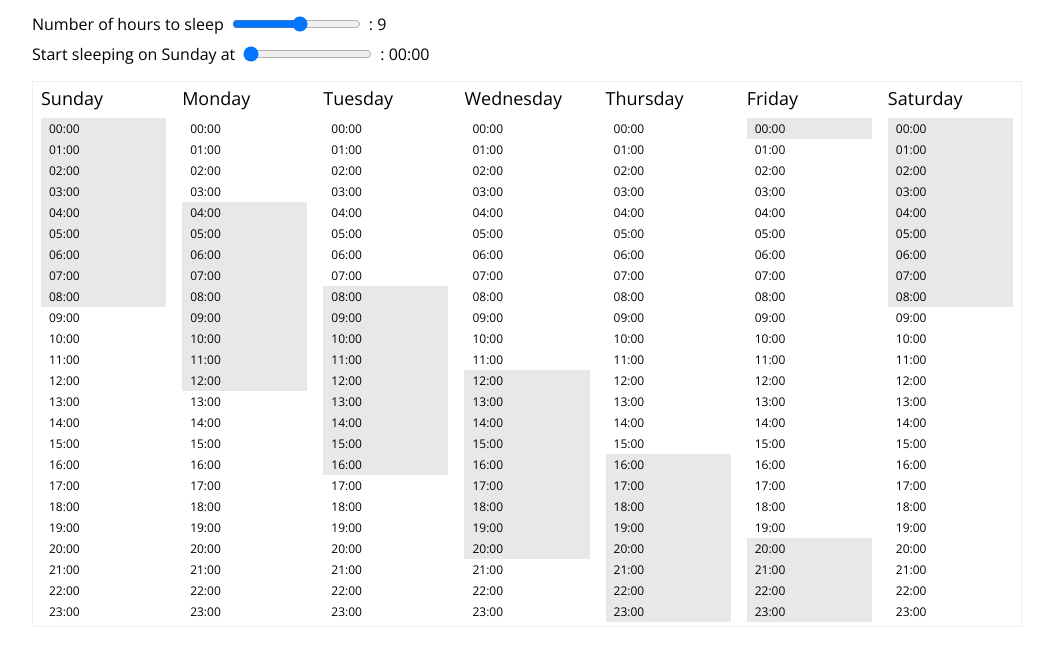
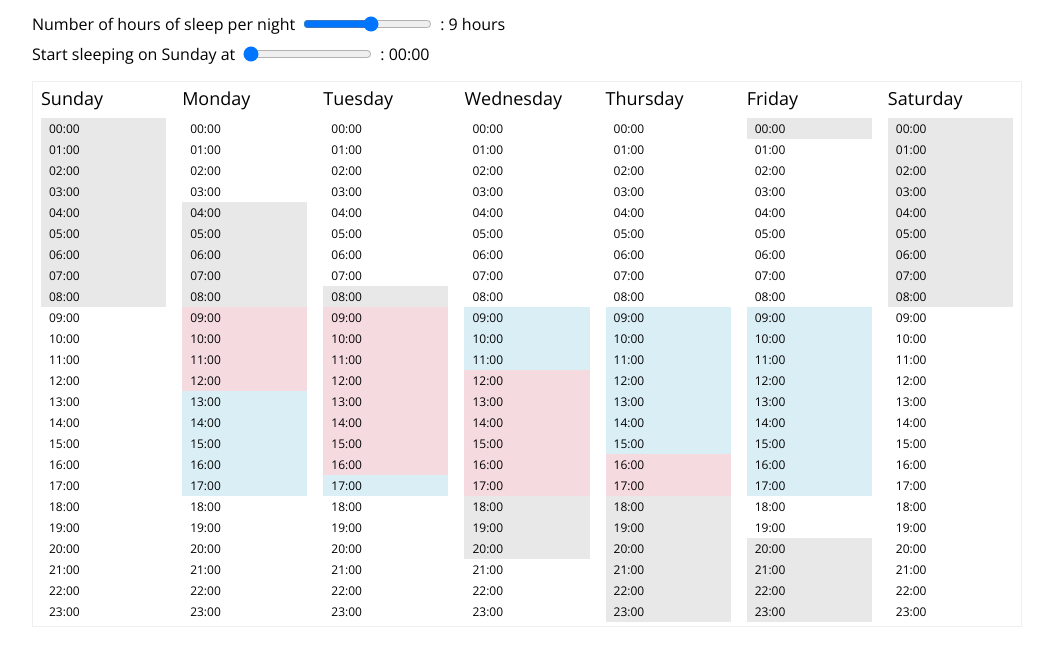
Before and after one commit to turbomaze/28-hour-day, a React app: page / in a window 1280 px wide. Shown: the part 62-728 px from the top of the page, without its empty margins (113-1166 px from the left). Built offline with nearby package versions, Linux system fonts and the light colour scheme.

Commit message:
Account for the work day.

```diff
--- a/assets/css/index.css
+++ b/assets/css/index.css
@@ -43,6 +43,14 @@
   background: #ffffff;
 }
 
+.day__hour_working {
+  background: #daeef5;
+}
+
+.day__hour_working.day__hour_asleep {
+  background: #f5dadf;
+}
+
 .controls {
   margin-bottom: 16px;
 }
--- a/lib/App.js
+++ b/lib/App.js
@@ -32,7 +32,7 @@ export default class App extends Component {
 
         <div className="controls">
           <div className="controls__row">
-            Number of hours to sleep
+            Number of hours of sleep per night
             <input
               className="controls__slider"
               type="range"
@@ -42,7 +42,7 @@ export default class App extends Component {
               step="1"
               onChange={this.changeSleepAmount}
             />
-            : {this.state.hoursOfSleepPerNight}
+            : {this.state.hoursOfSleepPerNight} hours
           </div>
           <div className="controls__row">
             Start sleeping on Sunday at
--- a/lib/Day.js
+++ b/lib/Day.js
@@ -21,8 +21,9 @@ export default class Day extends Component {
 
     // Color in the hours
     const hours = [];
+    const isWorkDay = index >= config.workWeekStartsAt && index <= config.workWeekEndsAt;
     for (let i = 0; i < config.hoursPerNormalDay; i++) {
-      const hour = <Hour key={i} isSleeping={this.isSleeping(i)} hour={i} />;
+      const hour = <Hour isWorkDay={isWorkDay} key={i} isSleeping={this.isSleeping(i)} hour={i} />;
       hours.push(hour);
     }
 
--- a/lib/Hour.js
+++ b/lib/Hour.js
@@ -3,8 +3,11 @@ import config from './config';
 
 export default class Hour extends Component {
   render() {
+    const hour = this.props.hour;
     const sleepClass = this.props.isSleeping ? 'day__hour_asleep' : 'day__hour_awake';
-    const formatted = config.formatHour(this.props.hour);
-    return <div className={'day__hour ' + sleepClass}>{formatted}</div>;
+    const isWorking = hour >= config.workStartsAt && hour <= config.workEndsAt;
+    const workClass = isWorking && this.props.isWorkDay ? ' day__hour_working' : '';
+    const formatted = config.formatHour(hour);
+    return <div className={'day__hour ' + sleepClass + workClass}>{formatted}</div>;
   }
 }
--- a/lib/config.js
+++ b/lib/config.js
@@ -10,4 +10,8 @@ module.exports = {
   hoursPerNormalDay: 24,
   hoursPerDay: 28,
   formatHour,
+  workWeekStartsAt: 2,
+  workWeekEndsAt: 6,
+  workStartsAt: 9,
+  workEndsAt: 17,
 };
```
